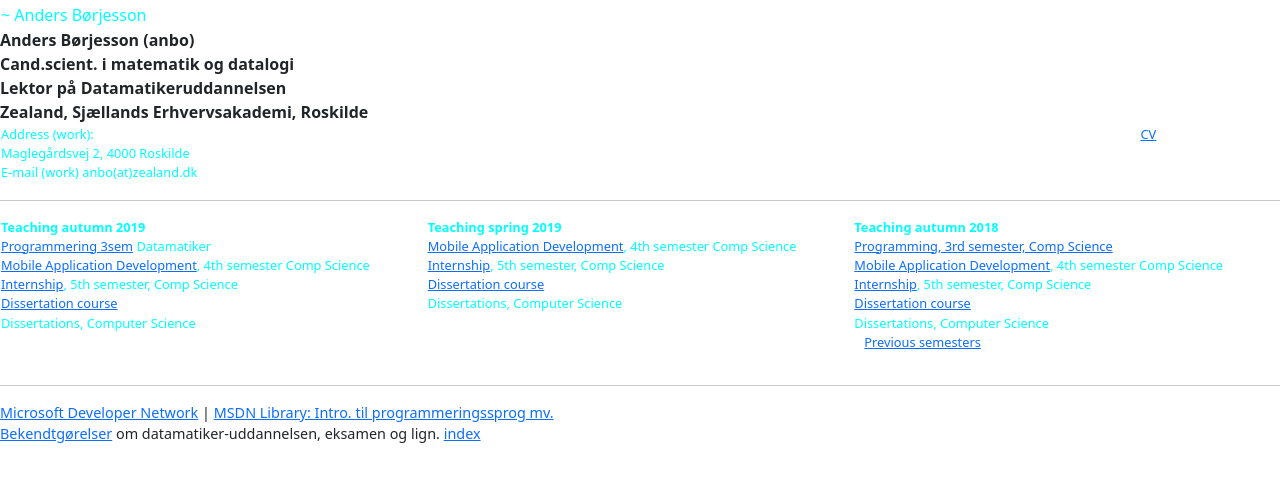
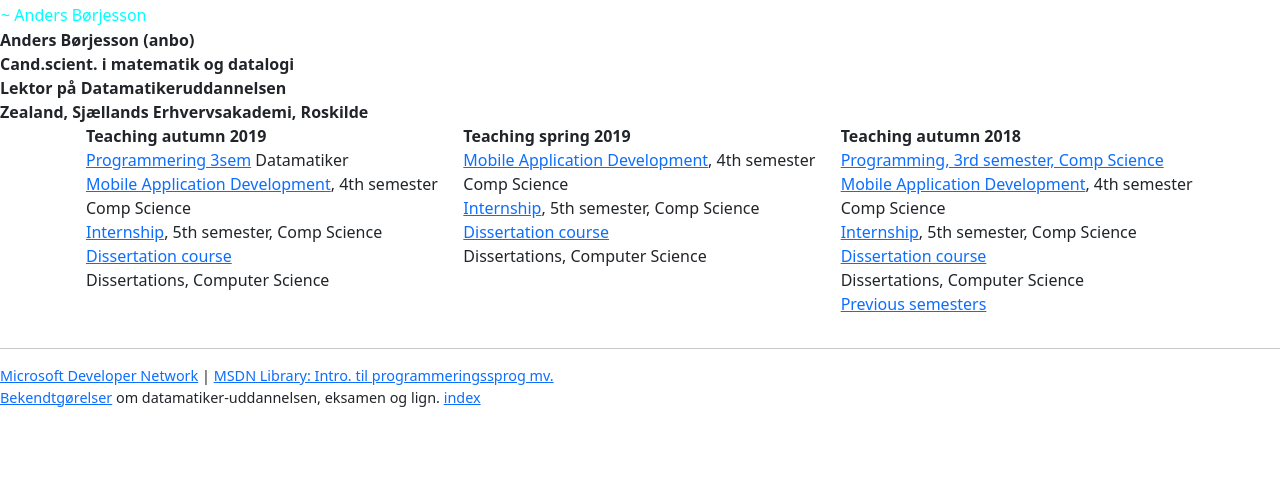
Before and after one commit to silasgraso/AndersHomepage, a plain HTML site: page index.html in a window 1280 px wide. Shown: the part 54-536 px from the top of the page. Drawn offline with nearby package versions, Linux system fonts and the light colour scheme.

Commit message:
Bootstrap

```diff
--- a/index.html
+++ b/index.html
@@ -1,5 +1,4 @@
 <!DOCTYPE html>
-
 <html lang="da">
 <head>
 <meta http-equiv="Content-Type" content="text/html; charset=utf-8" />
@@ -23,47 +22,37 @@
 Cand.scient. i matematik og datalogi<br>
 Lektor p&aring; Datamatikeruddannelsen<br>
 Zealand, Sjællands Erhvervsakademi, Roskilde</strong></div>
-<table style="font-size:80%; width:100%">
-  <tr>
-    <td>Address (work):<br />
-      Maglegårdsvej 2, 4000 Roskilde<br />
-      E-mail (work) anbo(at)zealand.dk </td>
-    <td style="vertical-align:top"><a href="cv/">CV</a><!--br />
-        <a href="schedule/index.asp">Weekly schedule</a><br /-->
-      &nbsp;</td>
-  </tr>
-</table>
-<hr style="width: 100%; font-size:80%" />
-<table style="font-size:80%; width:100%" >
-  <tr>
-	  <td style="vertical-align:baseline"><p> <strong>Teaching autumn 2019</strong><br>
+<div class="container">
+  <div class="row">
+    <div class="col-sm-4">
+      <p> <strong>Teaching autumn 2019</strong><br>
         <a href="https://docs.google.com/document/d/e/2PACX-1vQnP5GDXd2YmuUapbnNgaUAK-4gsDtZGDl-qZT-g3xsUCSvPhfr1OTdo7esf_b3qm3ypfQSwMuz5Mab/pub">Programmering 3sem</a> Datamatiker <br />
         <a href="https://docs.google.com/document/d/e/2PACX-1vQSdR7ZSr7DfFCc8SC0tSqz8VaLKHN8LCGRmfxTFVnl1GgkHnk_Wr_-7r_Lr5EX-qpOt7sBzo6SmHH0/pub">Mobile Application Development</a>, 4th semester Comp Science<br>
-      <!--a href="election2018spring/index.html">Valgfags-valg</a><br-->
         <a href="internship/index.html">Internship</a>, 5th semester, Comp Science<br>
         <a href="dissertation2020spring/">Dissertation course</a> <br />
         Dissertations, Computer Science<br>
-    </p></td>
-    <td style="vertical-align:baseline"><p><strong>Teaching spring 2019</strong><br>
+      </p>
+    </div>
+    <div class="col-sm-4">
+      <p><strong>Teaching spring 2019</strong><br>
         <a href="mobile2019spring/index.html"> Mobile Application Development</a>, 4th semester Comp Science<br>
-        <!--a href="election2018autumn/index.html">Valgfags-valg</a><br /-->
         <a href="internship/index.html">Internship</a>, 5th semester, Comp Science<br>
-        <a href="dissertation2019spring/">Dissertation course</a>
-        <br />
-      Dissertations, Computer Science</p></td>
-    <td style="vertical-align:baseline"><p><b>Teaching autumn 2018</b><br />
+        <a href="dissertation2019spring/">Dissertation course</a><br />
+        Dissertations, Computer Science
+      </p>
+    </div>
+    <div class="col-sm-4">
+      <p><b>Teaching autumn 2018</b><br />
         <a href="prog3_2018autumn/index.html">Programming, 3rd semester, Comp Science</a><br />
-		<a href="mobile2018autumn/index.html">
-        Mobile Application Development</a>, 4th semester Comp Science<br>
-        <!--a href="election2018autumn/index.html">Valgfags-valg</a><br /-->
+        <a href="mobile2018autumn/index.html">Mobile Application Development</a>, 4th semester Comp Science<br>
         <a href="internship/index.html">Internship</a>, 5th semester, Comp Science<br>
-        <a href="dissertation2018autumn/">Dissertation course</a>
-        <br />
+        <a href="dissertation2018autumn/">Dissertation course</a><br />
         Dissertations, Computer Science<br />
-		&nbsp;&nbsp; <a href="undervisning/">Previous semesters</a>
-	</p></td>
-  </tr>
-</table>
+        <a href="undervisning/">Previous semesters</a>
+      </p>
+    </div>
+  </div>
+</div>
 <hr />
 <p style="font-size:90%">
   <!--
```
Lines whose indentation alone changed are shown as unchanged.
